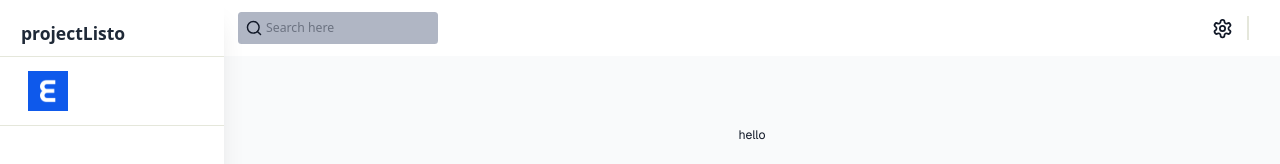
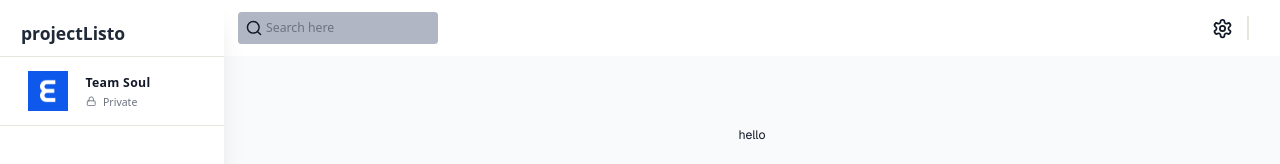
Before and after one commit to Kaushall-raut/project2, a Next.js app in the folder front/: page / in a window 1280 px wide. Shown: the top 164 px of the page. Built offline with nearby package versions, Linux system fonts and the light colour scheme.

Commit message:
added sidebar

```diff
--- a/front/src/app/(components)/Sidebar/index.jsx
+++ b/front/src/app/(components)/Sidebar/index.jsx
@@ -1,5 +1,6 @@
 "use client"; //!to make a component a client component
 
+import { LockIcon } from "lucide-react";
 import Image from "next/image";
 import { useState } from "react";
 
@@ -22,6 +23,16 @@ export const Sidebar = () => {
         </div>
         <div className="flex items-center gap-5 border-y-[1.5px] border-gray-200 px-8 py-4 dark:border-gray-700 ">
           <Image src="/logo.png" alt="website logo" width={40} height={40} />
+          {/* used for better image optimization */}
+          <div>
+            <h3 className="text-md font-bold align-middle tracking-wide dark:text-gray-200">
+              Team Soul
+            </h3>
+            <div className="mt-1 flex items-start gap-2">
+              <LockIcon className="mt-[0.1rem] h-3 w-3 text-gray-500 dark:text-gray-400" />
+              <p className="text-xs text-gray-500 ">Private</p>
+            </div>
+          </div>
         </div>
       </div>
     </div>
```
